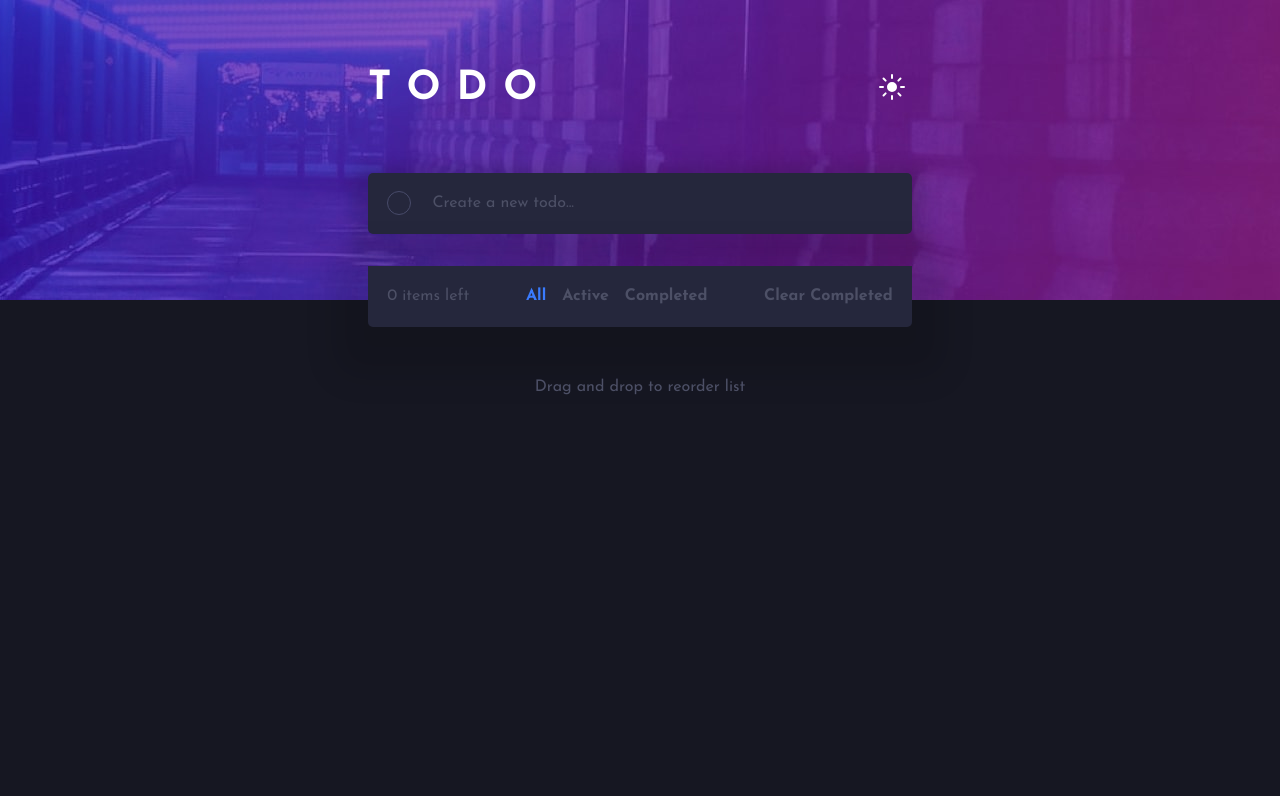
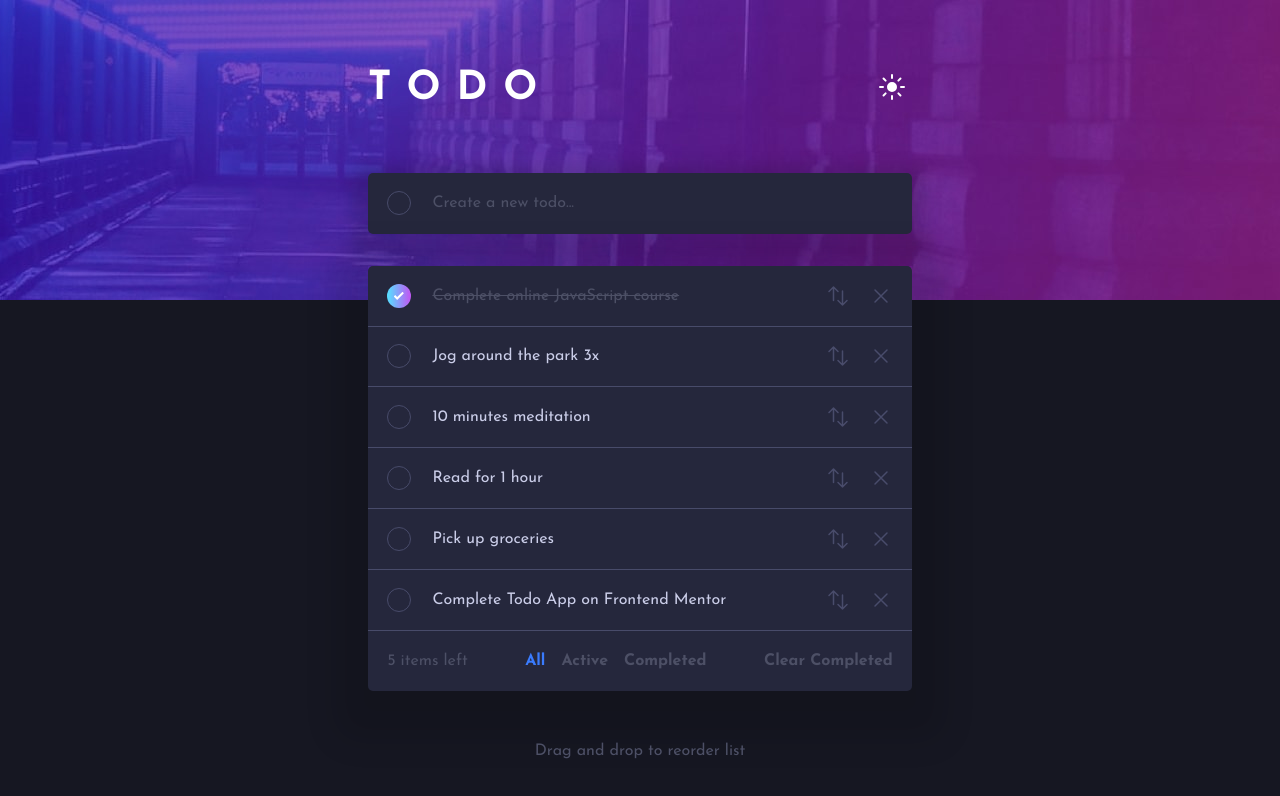
Before and after one commit to 10jeremy10/todo-app, a React (Vite) app: page / in a window 1280 px wide. Shown: the top 796 px of the page. Built offline with nearby package versions, Linux system fonts and the light colour scheme.

Commit message:
add: list

```diff
--- a/src/routes/Root.tsx
+++ b/src/routes/Root.tsx
@@ -21,10 +21,11 @@ import { ThemeModeContext } from "../context/themeContext";
 import Header from "../components/Header";
 import ThemeSwitch from "../components/ThemeSwitch";
 import SortableFilter from "../components/SortableFilter";
+import { list } from "../data/list.json";
 
 function Root() {
   const contextValue = useContext(ThemeModeContext);
-  const [items, setItems] = useState<listItemTypes[]>([]);
+  const [items, setItems] = useState<listItemTypes[]>(list);
   const sensors = useSensors(
     useSensor(PointerSensor),
     useSensor(KeyboardSensor, {
```
